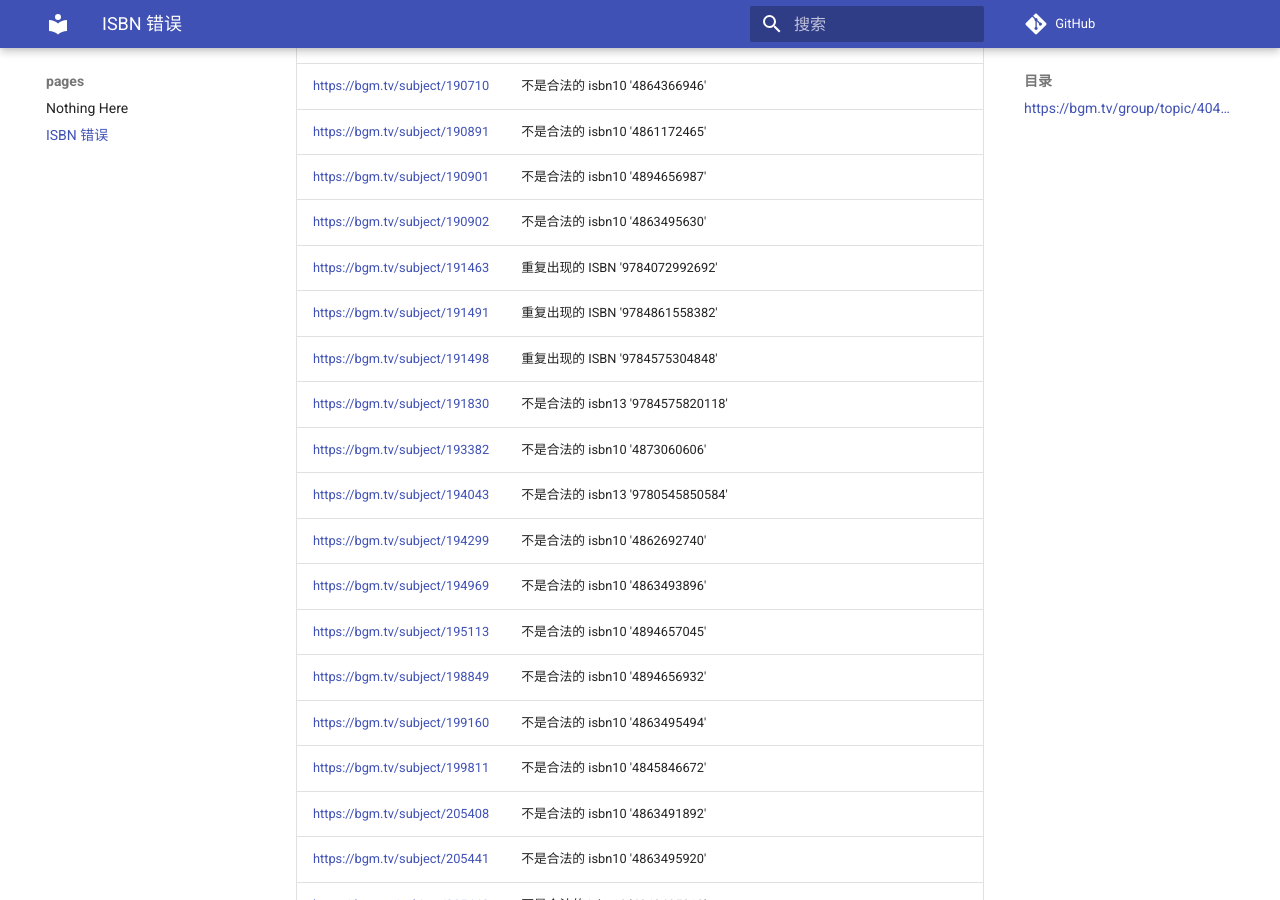
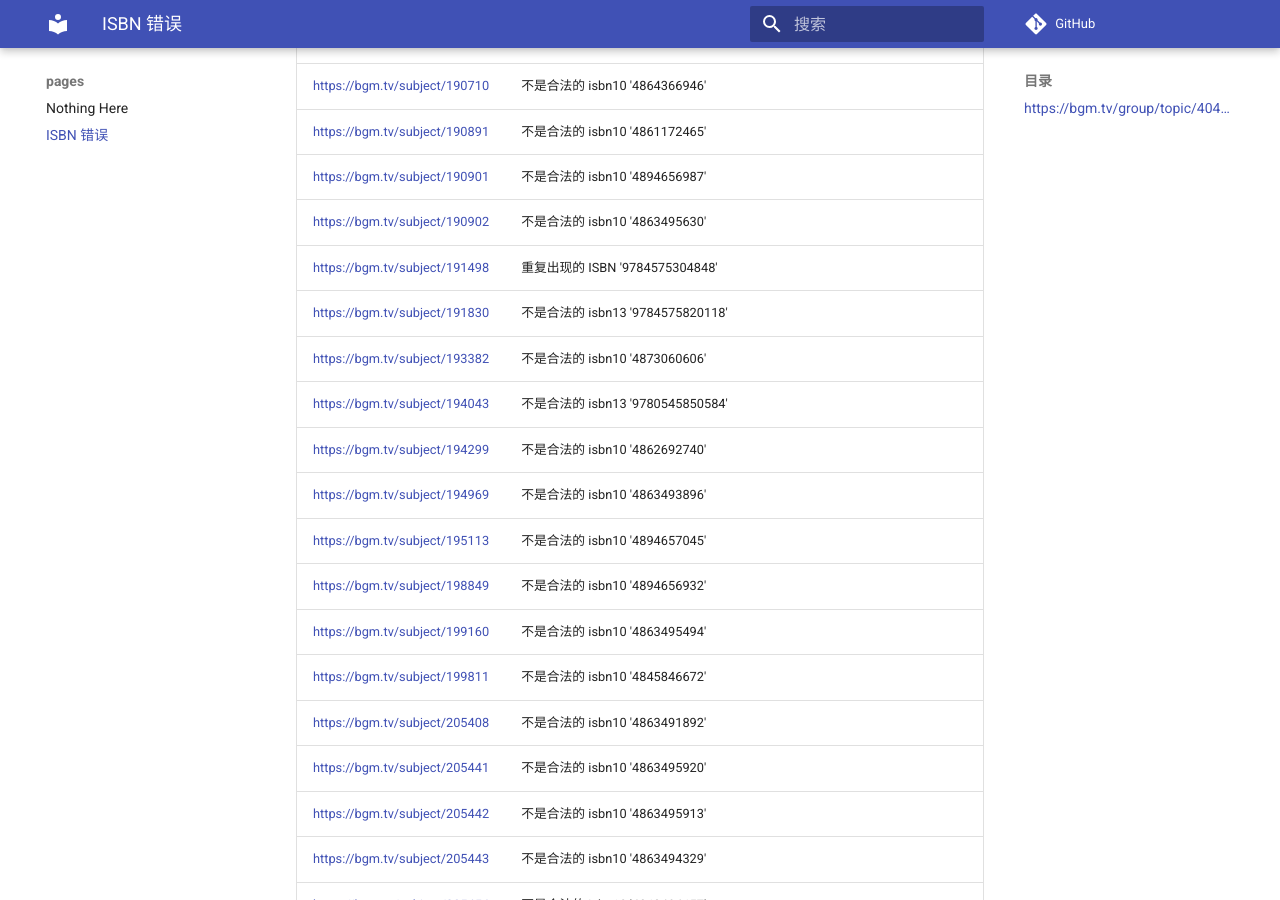
Before and after one commit to trim21/bangumi-pages, an MkDocs documentation site: the page built from docs/isbn.md, in a window 1280 px wide and 900 px high, scrolled down 6389 px. Built offline with MkDocs 1.6.1 and Material for MkDocs 9.7.7, drawn with Linux system fonts in a browser that asks for light colours; comment, search, counter and statistics services are not loaded.

Commit message:
update isbn.md

```diff
--- a/docs/isbn.md
+++ b/docs/isbn.md
@@ -145,8 +145,6 @@ total 693
 | <https://bgm.tv/subject/190891> | 不是合法的 isbn10 '4861172465' |
 | <https://bgm.tv/subject/190901> | 不是合法的 isbn10 '4894656987' |
 | <https://bgm.tv/subject/190902> | 不是合法的 isbn10 '4863495630' |
-| <https://bgm.tv/subject/191463> | 重复出现的 ISBN '9784072992692' |
-| <https://bgm.tv/subject/191491> | 重复出现的 ISBN '9784861558382' |
 | <https://bgm.tv/subject/191498> | 重复出现的 ISBN '9784575304848' |
 | <https://bgm.tv/subject/191830> | 不是合法的 isbn13 '9784575820118' |
 | <https://bgm.tv/subject/193382> | 不是合法的 isbn10 '4873060606' |
```
Also changed, not shown: other parts of docs/isbn.md (+1 -1 lines).
